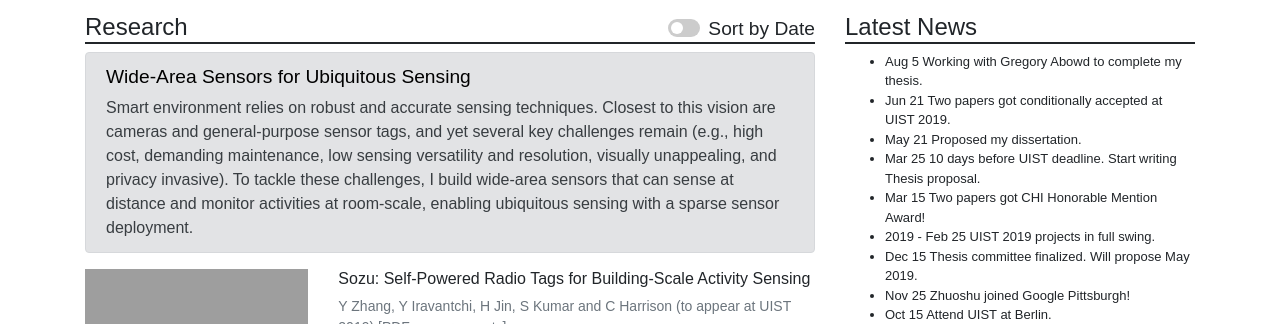
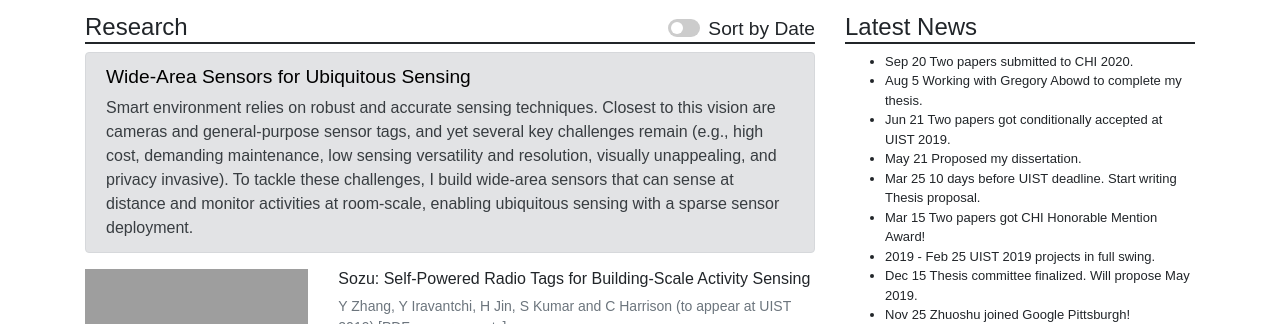
Before and after one commit to yangz3/yangzhang.dev, a plain HTML site: page index.html in a window 1280 px wide. Shown: the part 776-1100 px from the top of the page. Drawn offline with nearby package versions, Linux system fonts and the light colour scheme.

Commit message:
updated research taxonomy

```diff
--- a/index.html
+++ b/index.html
@@ -807,6 +807,7 @@
             <div class="col-lg-4 mb-2">
                 <h2>Latest News</h2>
                 <ul class="news" style="font-size: 13px">
+					<li>Sep 20 Two papers submitted to CHI 2020.</li>
 					<li>Aug 5 Working with Gregory Abowd to complete my thesis.</li>
 					<li>Jun 21 Two papers got conditionally accepted at UIST 2019.</li>
 					<li>May 21 Proposed my dissertation.</li>
```
Also changed, not shown: image/Taxonomy_YZ.png (deleted), image/Taxonomy_YZ1.png, image/Taxonomy_YZ2.png, 2 other files.
